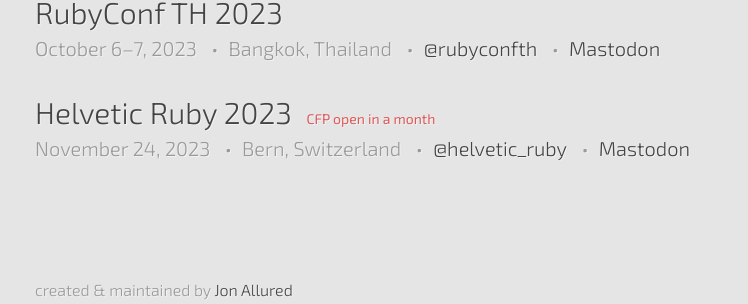
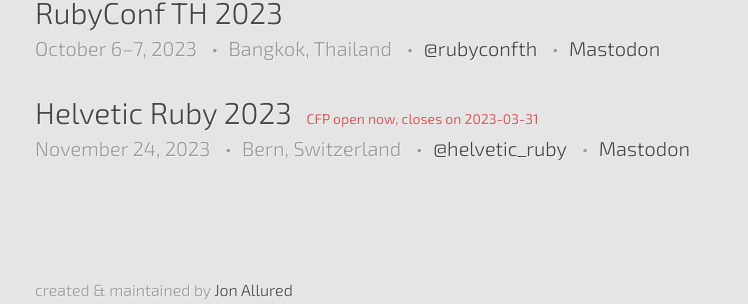
Before and after one commit to ruby-conferences/ruby-conferences.github.io, a Jekyll site: the page built from index.html, in a window 1280 px wide. Shown: the part 1368-1672 px from the top of the page, without its empty margins (205-953 px from the left). Built offline with Jekyll 4.4.1, drawn with Linux system fonts in a browser that asks for light colours.

Commit message:
move CFP close date to cfp_phrase to avoid confusion
using the cfp_date the phrase was...

> "CFP open in a month"

...which is not what was intended.

```diff
--- a/_data/conferences.yml
+++ b/_data/conferences.yml
@@ -2246,5 +2246,4 @@
   url: https://helvetic-ruby.ch
   twitter: helvetic_ruby
   mastodon: https://ruby.social/@helvetic_ruby
-  cfp_phrase: CFP open
-  cfp_date: 2023-03-31
+  cfp_phrase: CFP open now, closes on 2023-03-31
```
